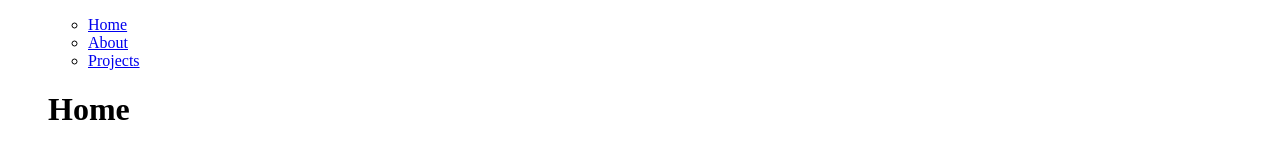
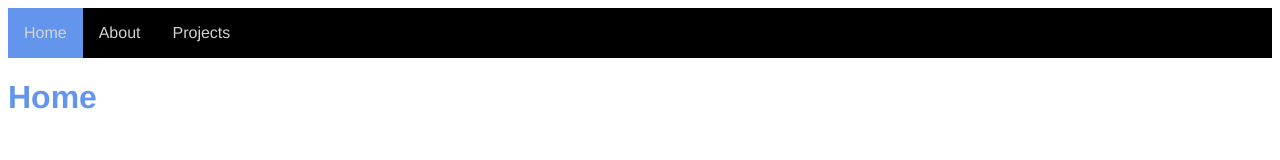
Before and after one commit to milesmahon/oldSite, a plain HTML site: page index.html in a window 1280 px wide. Drawn offline with Linux system fonts and the light colour scheme.

Commit message:
new navbar

```diff
--- a/external.css
+++ b/external.css
@@ -0,0 +1,41 @@
+body{
+    font-family: Helvetica;
+    box-sizing: border-box;
+}
+
+h1 {
+    color: cornflowerblue;
+}
+
+.navbar {
+    background-color: black;
+    padding: 0;
+    margin: 0;
+    list-style-type: none;
+    overflow: hidden;
+}
+
+.navbar li{
+    float:left;
+}
+
+.navbar a{
+    display: block;
+    padding: 16px;
+    margin: 0px;
+    text-decoration: none;
+    color: lightgrey;
+}
+
+
+.navbar a:hover {
+    background-color: lightslategrey;
+}
+
+.navbar a.active {
+    background-color: cornflowerblue;
+}
+
+a:visited{
+    font-style: normal;
+}
--- a/index.html
+++ b/index.html
@@ -1,7 +1,6 @@
 <!-- <link rel="stylesheet" type="text/css" href="navbar-static-top.css" /> -->
 <!DOCTYPE html>
 <html lang="en">
-<html>
   <head>
     <meta charset="utf-8">
     <link rel="icon" href="./favicon.ico">
@@ -13,19 +12,16 @@
 
 <body>
 
-    <div class="container">
-          <ul class="nav navbar-nav">
+    <div class="menu">
+        <ul class="navbar">
 
-    <div class="container">
-        <ul class="nav navbar-nav">
-
-          <!-- important part -->
-            <li class="active"><a href="./index.html">Home</a></li>
+          <!-- menu -->
+            <li><a class="active" href="./index.html">Home</a></li>
             <li><a href="./about.html">About</a></li>
             <li><a href="./projects.html">Projects</a></li>
 
 
-          </ul>
+        </ul>
     </div>
 
 
```
Also changed, not shown: about.html (+3 -3 lines), projects.html (+3 -3 lines).
